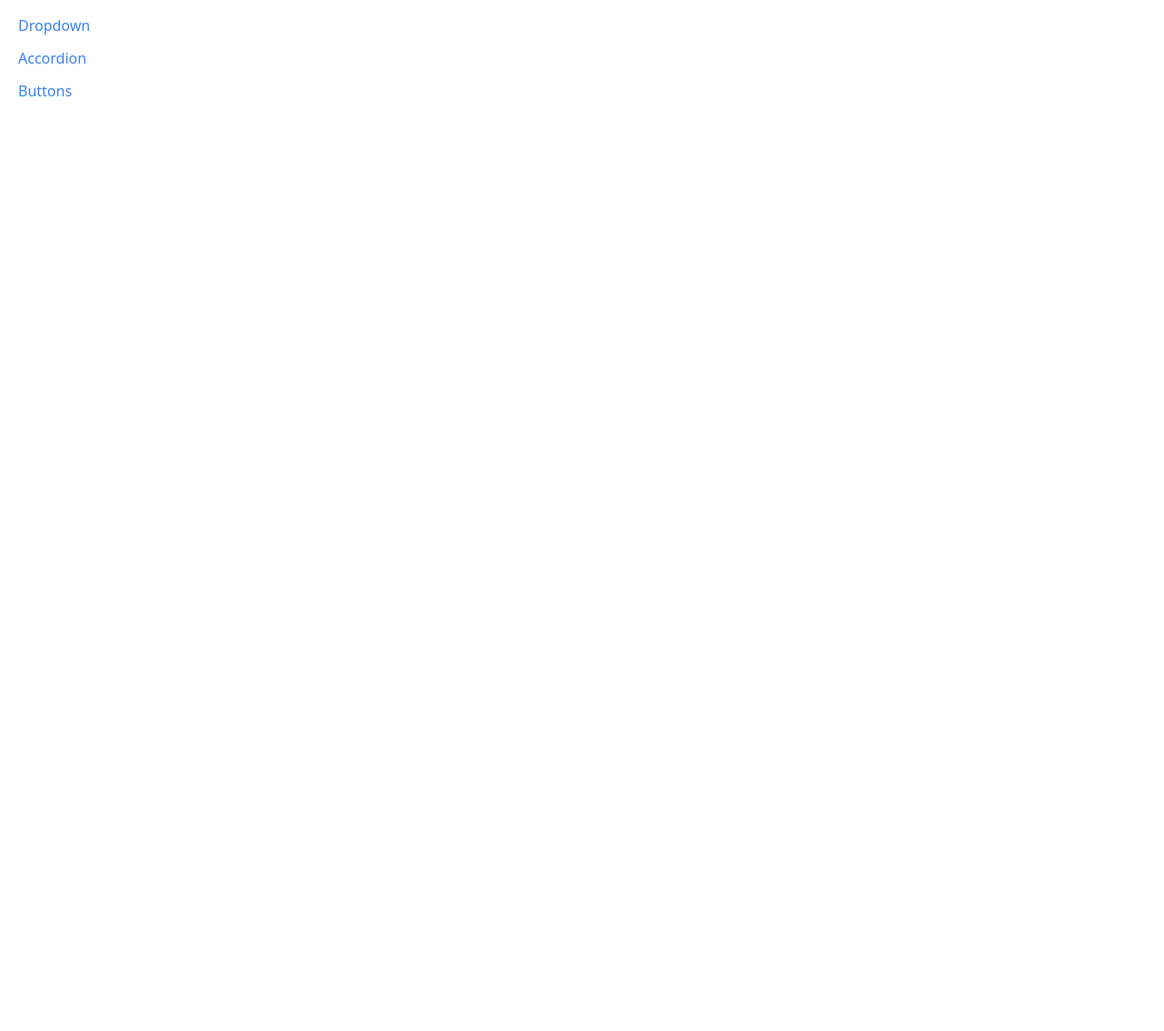
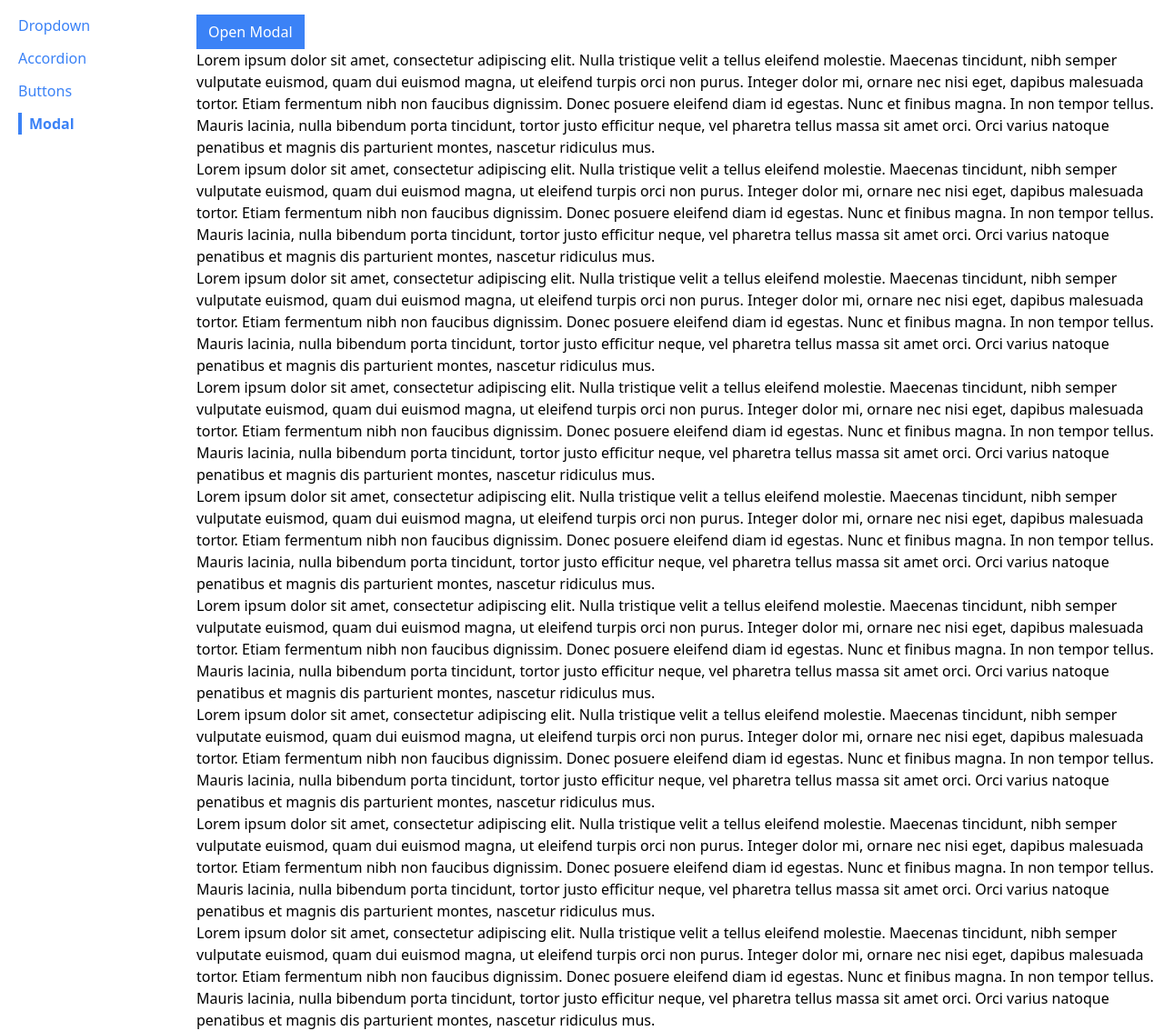
Before and after one commit to lainhathoang/react-redux-learning, a React (Create React App) app in the folder 10-comps/: page /modal in a window 1280 px wide. Shown: the whole page at 91% size. Before the commit the page ends 800 px from the top, so only its background shows below. Built offline with nearby package versions, Linux system fonts and the light colour scheme.

Commit message:
create the modal & modal page and learn how to interact with React Portals, some CSS positions

```diff
--- a/10-comps/public/index.html
+++ b/10-comps/public/index.html
@@ -39,5 +39,6 @@
       To begin the development, run `npm start` or `yarn start`.
       To create a production bundle, use `npm run build` or `yarn build`.
     -->
+    <div class="modal-container"></div>
   </body>
 </html>
--- a/10-comps/src/App.js
+++ b/10-comps/src/App.js
@@ -3,20 +3,24 @@ import Sidebar from "./components/SideBar";
 import AccordionPage from "./pages/AccordionPage";
 import DropdownPage from "./pages/DropdownPage";
 import ButtonPage from "./pages/ButtonPage";
+import ModalPage from "./pages/ModalPage";
 
 function App() {
   return (
     <div className="container mx-auto grid grid-cols-6 gap-4 mt-4">
       <Sidebar />
       <div className="col-span-5">
+        <Route path="/">
+          <DropdownPage />
+        </Route>
         <Route path="/accordion">
           <AccordionPage />
         </Route>
-        <Route path="/">
-          <DropdownPage />
-        </Route>
         <Route path="/buttons">
           <ButtonPage />
+        </Route>
+        <Route path="/modal">
+          <ModalPage />
         </Route>
       </div>
     </div>
--- /dev/null
+++ b/10-comps/src/components/Modal.js
@@ -0,0 +1,30 @@
+import ReactDOM from "react-dom";
+import { useEffect } from "react";
+
+function Modal({ onClose, children, actionBar }) {
+  useEffect(() => {
+    document.body.classList.add("overflow-hidden");
+
+    return () => {
+      document.body.classList.remove("overflow-hidden");
+    };
+  }, []);
+
+  return ReactDOM.createPortal(
+    <div>
+      <div
+        onClick={onClose}
+        className="fixed inset-0 bg-gray-300 opacity-80"
+      ></div>
+      <div className="fixed inset-40 p-10 bg-white">
+        <div className="flex flex-col justify-between h-full">
+          {children}
+          <div className="flex justify-end">{actionBar}</div>
+        </div>
+      </div>
+    </div>,
+    document.querySelector(".modal-container")
+  );
+}
+
+export default Modal;
--- a/10-comps/src/components/SideBar.js
+++ b/10-comps/src/components/SideBar.js
@@ -5,6 +5,7 @@ function Sidebar() {
     { label: "Dropdown", path: "/" },
     { label: "Accordion", path: "/accordion" },
     { label: "Buttons", path: "/buttons" },
+    { label: "Modal", path: "/modal" },
   ];
 
   const renderedLinks = links.map((link) => {
--- /dev/null
+++ b/10-comps/src/pages/ModalPage.js
@@ -0,0 +1,137 @@
+import { useState } from "react";
+import Modal from "../components/Modal";
+import Button from "../components/Button";
+
+function ModalPage() {
+  const [showModal, setShowModal] = useState(false);
+
+  const handleClick = () => {
+    setShowModal(true);
+  };
+
+  const handleClose = () => {
+    setShowModal(false);
+  };
+
+  const actionBar = (
+    <Button primary onClick={handleClose}>
+      Accept
+    </Button>
+  );
+
+  const modal = (
+    <Modal onClose={handleClose} actionBar={actionBar}>
+      <p>This is the children</p>
+    </Modal>
+  );
+
+  return (
+    <div>
+      <Button primary onClick={handleClick}>
+        Open Modal
+      </Button>
+      {showModal && modal}
+      <p>
+        Lorem ipsum dolor sit amet, consectetur adipiscing elit. Nulla tristique
+        velit a tellus eleifend molestie. Maecenas tincidunt, nibh semper
+        vulputate euismod, quam dui euismod magna, ut eleifend turpis orci non
+        purus. Integer dolor mi, ornare nec nisi eget, dapibus malesuada tortor.
+        Etiam fermentum nibh non faucibus dignissim. Donec posuere eleifend diam
+        id egestas. Nunc et finibus magna. In non tempor tellus. Mauris lacinia,
+        nulla bibendum porta tincidunt, tortor justo efficitur neque, vel
+        pharetra tellus massa sit amet orci. Orci varius natoque penatibus et
+        magnis dis parturient montes, nascetur ridiculus mus.
+      </p>
+      <p>
+        Lorem ipsum dolor sit amet, consectetur adipiscing elit. Nulla tristique
+        velit a tellus eleifend molestie. Maecenas tincidunt, nibh semper
+        vulputate euismod, quam dui euismod magna, ut eleifend turpis orci non
+        purus. Integer dolor mi, ornare nec nisi eget, dapibus malesuada tortor.
+        Etiam fermentum nibh non faucibus dignissim. Donec posuere eleifend diam
+        id egestas. Nunc et finibus magna. In non tempor tellus. Mauris lacinia,
+        nulla bibendum porta tincidunt, tortor justo efficitur neque, vel
+        pharetra tellus massa sit amet orci. Orci varius natoque penatibus et
+        magnis dis parturient montes, nascetur ridiculus mus.
+      </p>
+      <p>
+        Lorem ipsum dolor sit amet, consectetur adipiscing elit. Nulla tristique
+        velit a tellus eleifend molestie. Maecenas tincidunt, nibh semper
+        vulputate euismod, quam dui euismod magna, ut eleifend turpis orci non
+        purus. Integer dolor mi, ornare nec nisi eget, dapibus malesuada tortor.
+        Etiam fermentum nibh non faucibus dignissim. Donec posuere eleifend diam
+        id egestas. Nunc et finibus magna. In non tempor tellus. Mauris lacinia,
+        nulla bibendum porta tincidunt, tortor justo efficitur neque, vel
+        pharetra tellus massa sit amet orci. Orci varius natoque penatibus et
+        magnis dis parturient montes, nascetur ridiculus mus.
+      </p>
+      <p>
+        Lorem ipsum dolor sit amet, consectetur adipiscing elit. Nulla tristique
+        velit a tellus eleifend molestie. Maecenas tincidunt, nibh semper
+        vulputate euismod, quam dui euismod magna, ut eleifend turpis orci non
+        purus. Integer dolor mi, ornare nec nisi eget, dapibus malesuada tortor.
+        Etiam fermentum nibh non faucibus dignissim. Donec posuere eleifend diam
+        id egestas. Nunc et finibus magna. In non tempor tellus. Mauris lacinia,
+        nulla bibendum porta tincidunt, tortor justo efficitur neque, vel
+        pharetra tellus massa sit amet orci. Orci varius natoque penatibus et
+        magnis dis parturient montes, nascetur ridiculus mus.
+      </p>
+      <p>
+        Lorem ipsum dolor sit amet, consectetur adipiscing elit. Nulla tristique
+        velit a tellus eleifend molestie. Maecenas tincidunt, nibh semper
+        vulputate euismod, quam dui euismod magna, ut eleifend turpis orci non
+        purus. Integer dolor mi, ornare nec nisi eget, dapibus malesuada tortor.
+        Etiam fermentum nibh non faucibus dignissim. Donec posuere eleifend diam
+        id egestas. Nunc et finibus magna. In non tempor tellus. Mauris lacinia,
+        nulla bibendum porta tincidunt, tortor justo efficitur neque, vel
+        pharetra tellus massa sit amet orci. Orci varius natoque penatibus et
+        magnis dis parturient montes, nascetur ridiculus mus.
+      </p>
+      <p>
+        Lorem ipsum dolor sit amet, consectetur adipiscing elit. Nulla tristique
+        velit a tellus eleifend molestie. Maecenas tincidunt, nibh semper
+        vulputate euismod, quam dui euismod magna, ut eleifend turpis orci non
+        purus. Integer dolor mi, ornare nec nisi eget, dapibus malesuada tortor.
+        Etiam fermentum nibh non faucibus dignissim. Donec posuere eleifend diam
+        id egestas. Nunc et finibus magna. In non tempor tellus. Mauris lacinia,
+        nulla bibendum porta tincidunt, tortor justo efficitur neque, vel
+        pharetra tellus massa sit amet orci. Orci varius natoque penatibus et
+        magnis dis parturient montes, nascetur ridiculus mus.
+      </p>
+      <p>
+        Lorem ipsum dolor sit amet, consectetur adipiscing elit. Nulla tristique
+        velit a tellus eleifend molestie. Maecenas tincidunt, nibh semper
+        vulputate euismod, quam dui euismod magna, ut eleifend turpis orci non
+        purus. Integer dolor mi, ornare nec nisi eget, dapibus malesuada tortor.
+        Etiam fermentum nibh non faucibus dignissim. Donec posuere eleifend diam
+        id egestas. Nunc et finibus magna. In non tempor tellus. Mauris lacinia,
+        nulla bibendum porta tincidunt, tortor justo efficitur neque, vel
+        pharetra tellus massa sit amet orci. Orci varius natoque penatibus et
+        magnis dis parturient montes, nascetur ridiculus mus.
+      </p>
+      <p>
+        Lorem ipsum dolor sit amet, consectetur adipiscing elit. Nulla tristique
+        velit a tellus eleifend molestie. Maecenas tincidunt, nibh semper
+        vulputate euismod, quam dui euismod magna, ut eleifend turpis orci non
+        purus. Integer dolor mi, ornare nec nisi eget, dapibus malesuada tortor.
+        Etiam fermentum nibh non faucibus dignissim. Donec posuere eleifend diam
+        id egestas. Nunc et finibus magna. In non tempor tellus. Mauris lacinia,
+        nulla bibendum porta tincidunt, tortor justo efficitur neque, vel
+        pharetra tellus massa sit amet orci. Orci varius natoque penatibus et
+        magnis dis parturient montes, nascetur ridiculus mus.
+      </p>
+      <p>
+        Lorem ipsum dolor sit amet, consectetur adipiscing elit. Nulla tristique
+        velit a tellus eleifend molestie. Maecenas tincidunt, nibh semper
+        vulputate euismod, quam dui euismod magna, ut eleifend turpis orci non
+        purus. Integer dolor mi, ornare nec nisi eget, dapibus malesuada tortor.
+        Etiam fermentum nibh non faucibus dignissim. Donec posuere eleifend diam
+        id egestas. Nunc et finibus magna. In non tempor tellus. Mauris lacinia,
+        nulla bibendum porta tincidunt, tortor justo efficitur neque, vel
+        pharetra tellus massa sit amet orci. Orci varius natoque penatibus et
+        magnis dis parturient montes, nascetur ridiculus mus.
+      </p>
+    </div>
+  );
+}
+
+export default ModalPage;
```
